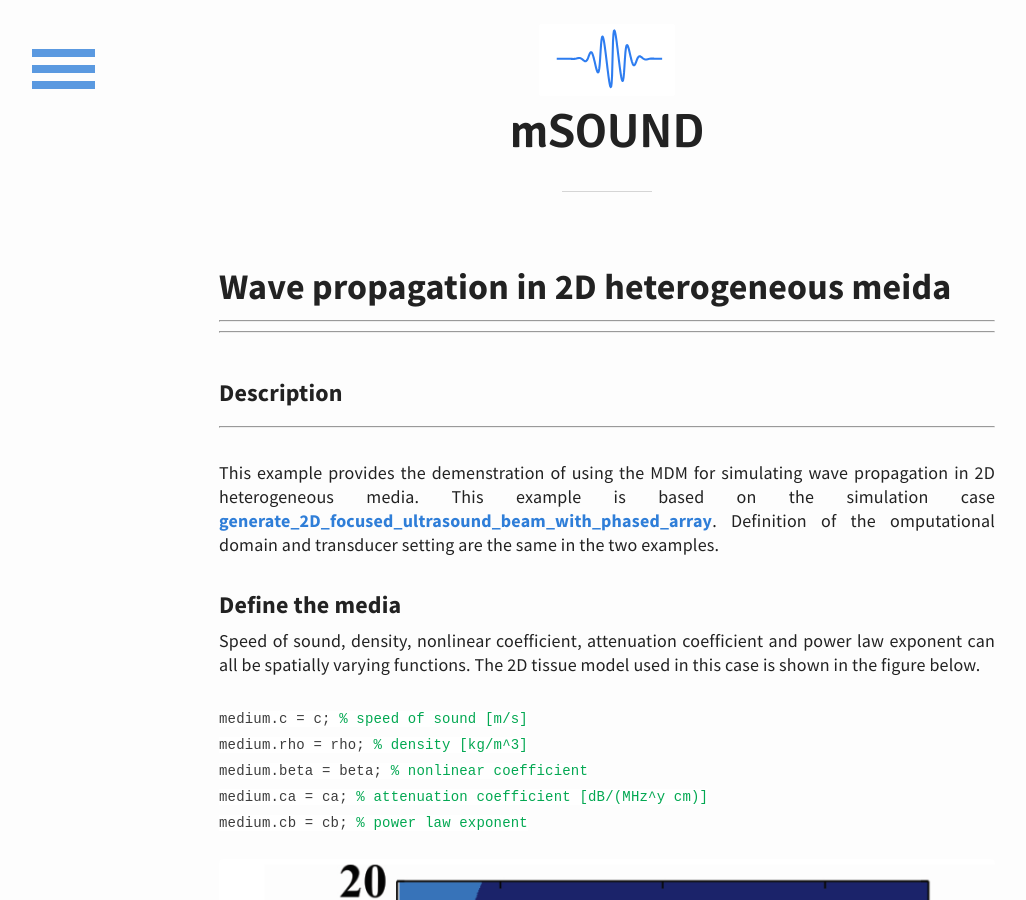
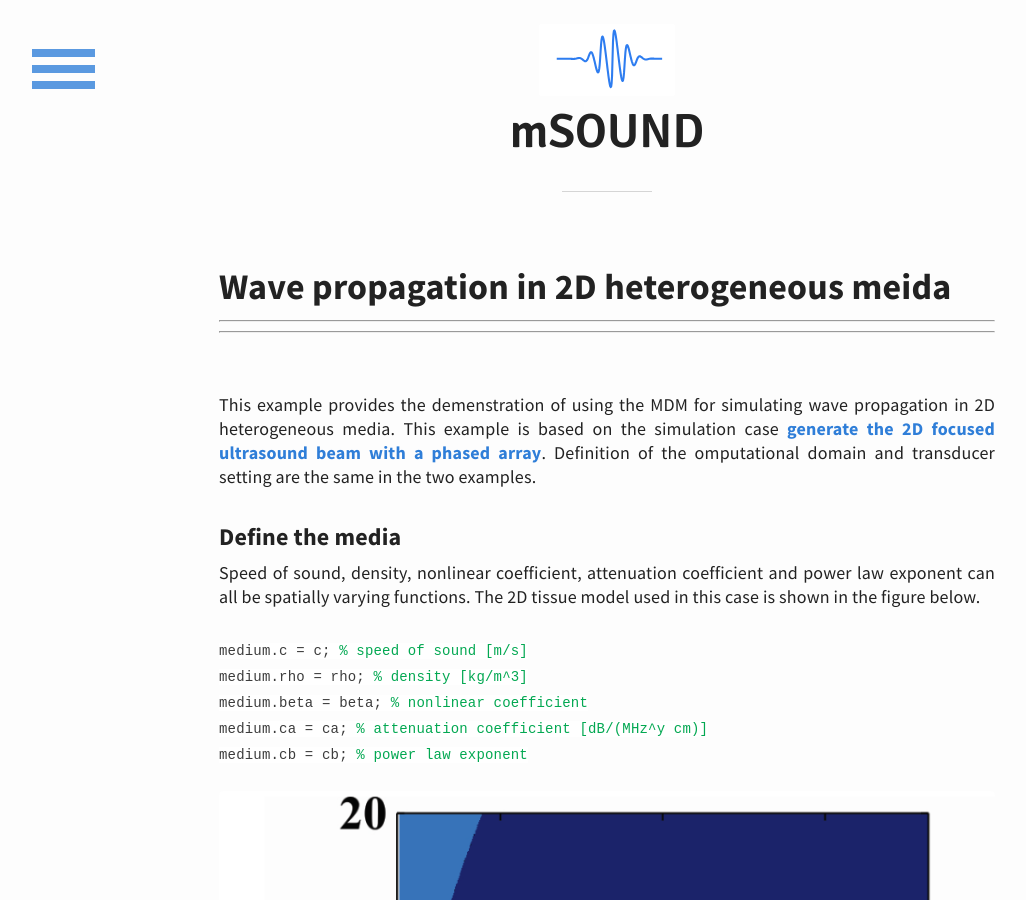
Before and after one commit to m-SOUND/mSOUND, a Jekyll site: the page built from _posts/2019-02-18-Wave_propagation_in_2D_heterogeneous_media.html, in a window 1280 px wide and 900 px high. Shown: the whole window, without its empty margins (33-1059 px from the left). Built offline with Jekyll 4.4.1, drawn with Linux system fonts in a browser that asks for light colours.

Commit message:
Update 2019-02-18-Wave_propagation_in_2D_heterogeneous_media.html

```diff
--- a/_posts/2019-02-18-Wave_propagation_in_2D_heterogeneous_media.html
+++ b/_posts/2019-02-18-Wave_propagation_in_2D_heterogeneous_media.html
@@ -5,12 +5,10 @@ title: Wave propagation in 2D heterogeneous meida
 <hr>
  <br>
 <!---Description--->
-<h6>Description</h6>
-<hr>
 <p>
 <br>This example provides the demenstration of using the MDM for simulating wave propagation in 2D heterogeneous media.
  This example is based on the simulation case
-  <a href="https://m-sound.github.io/mSOUND/generate_2D_focused_ultrasound_beam_with_phased_array">generate_2D_focused_ultrasound_beam_with_phased_array</a>.
+  <a href="https://m-sound.github.io/mSOUND/generate_2D_focused_ultrasound_beam_with_phased_array">generate the 2D focused ultrasound beam with a phased array</a>.
  Definition of the omputational domain and transducer setting are the same in the two examples.
  <br>
 </p>
```
